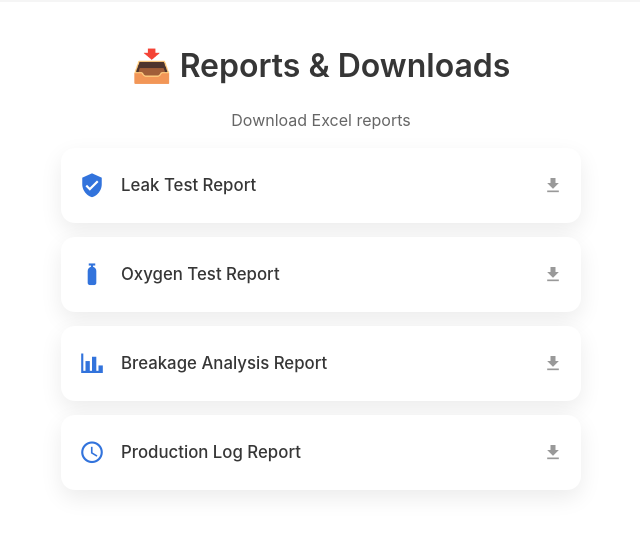
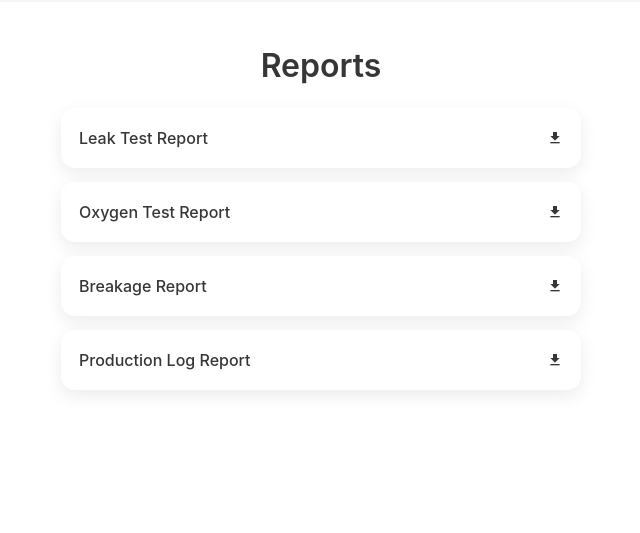
Before and after one commit to KingKai31/beyond_snack_portal, a Flask app: template templates/reports.html in a window 1280 px wide. Shown: the part 52-585 px from the top of the page, without its empty margins (319-959 px from the left). Run offline with Flask 3, Linux system fonts and the light colour scheme; the template is opened without the code that fills it, so the values that code supplies are empty.

Commit message:
Update reports.html

```diff
--- a/templates/reports.html
+++ b/templates/reports.html
@@ -2,7 +2,7 @@
 {% block content %}
 
 <style>
-  .reports-container {
+  .reports {
     max-width: 520px;
     margin: auto;
     display: flex;
@@ -13,69 +13,43 @@
   .report-card {
     display: flex;
     align-items: center;
-    gap: 16px;
+    justify-content: space-between;
     padding: 18px;
-    background: #ffffff;
+    background: white;
     border-radius: 14px;
-    box-shadow: 0 8px 22px rgba(0,0,0,0.08);
+    box-shadow: 0 6px 18px rgba(0,0,0,0.08);
     text-decoration: none;
     color: #363636;
-    font-size: 1.05rem;
     font-weight: 500;
   }
 
   .report-card:hover {
     background: #f0f4ff;
   }
-
-  .report-icon {
-    font-size: 26px;
-    color: #3273dc;
-  }
-
-  .report-text {
-    flex-grow: 1;
-  }
-
-  .report-arrow {
-    font-size: 20px;
-    color: #999;
-  }
 </style>
 
-<h1 class="title has-text-centered">📥 Reports & Downloads</h1>
-<p class="has-text-centered mb-4" style="color:#666;">
-  Download Excel reports
-</p>
+<h1 class="title has-text-centered">Reports</h1>
 
-<div class="reports-container">
+<div class="reports">
 
-  <!-- LEAK TEST -->
   <a href="{{ url_for('export_leak') }}" class="report-card">
-    <span class="mdi mdi-shield-check report-icon"></span>
-    <span class="report-text">Leak Test Report</span>
-    <span class="mdi mdi-download report-arrow"></span>
+    Leak Test Report
+    <span class="mdi mdi-download"></span>
   </a>
 
-  <!-- OXYGEN TEST -->
   <a href="{{ url_for('export_oxygen') }}" class="report-card">
-    <span class="mdi mdi-gas-cylinder report-icon"></span>
-    <span class="report-text">Oxygen Test Report</span>
-    <span class="mdi mdi-download report-arrow"></span>
+    Oxygen Test Report
+    <span class="mdi mdi-download"></span>
   </a>
 
-  <!-- BREAKAGE -->
   <a href="{{ url_for('export_breakage') }}" class="report-card">
-    <span class="mdi mdi-chart-bar report-icon"></span>
-    <span class="report-text">Breakage Analysis Report</span>
-    <span class="mdi mdi-download report-arrow"></span>
+    Breakage Report
+    <span class="mdi mdi-download"></span>
   </a>
 
-  <!-- PRODUCTION LOG -->
   <a href="{{ url_for('export_log') }}" class="report-card">
-    <span class="mdi mdi-clock-outline report-icon"></span>
-    <span class="report-text">Production Log Report</span>
-    <span class="mdi mdi-download report-arrow"></span>
+    Production Log Report
+    <span class="mdi mdi-download"></span>
   </a>
 
 </div>
```
